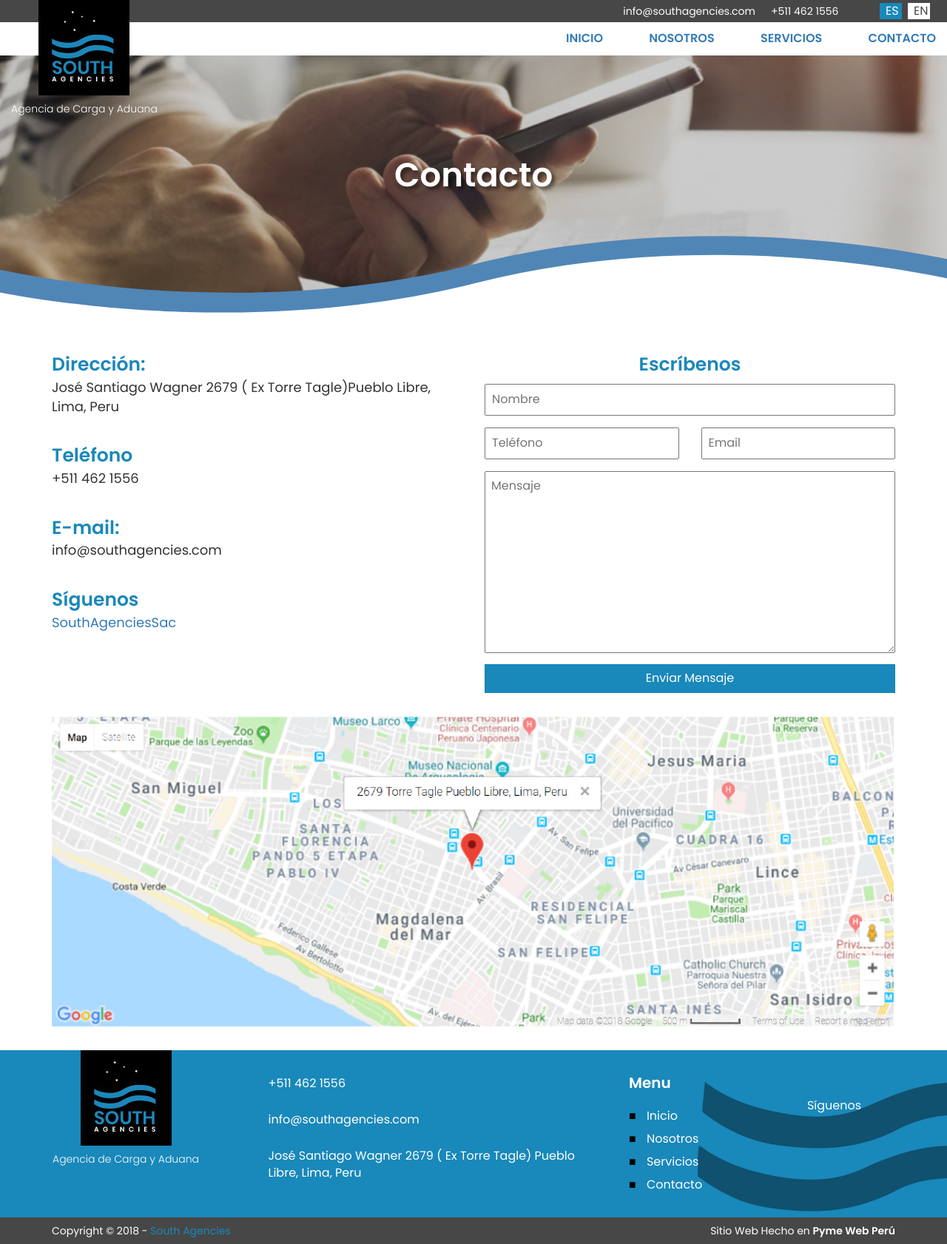
After one commit to 6418/south, a PHP site: page /contacto.html in a window 1280 px wide. The commit adds this page. Shown: the whole page at 74% size. Run offline with PHP 8.4, Linux system fonts and the light colour scheme; some libraries are stand-ins or nearby versions.

Commit message:
part contact

```diff
--- /dev/null
+++ b/contacto.html
@@ -0,0 +1,169 @@
+<!DOCTYPE html>
+<html lang="en">
+<head>
+    <meta charset="UTF-8">
+    <meta name="viewport" content="width=device-width, initial-scale=1.0">
+    <meta http-equiv="X-UA-Compatible" content="ie=edge">
+    <title>INICIO</title>
+    <link rel="stylesheet" href="css/bootstrap.css">
+    <link rel="stylesheet" href="style.css">
+    <link href="https://file.myfontastic.com/C2XzwCWfDKsj27Qu4nQF6i/icons.css" rel="stylesheet">
+    <link href="https://fonts.googleapis.com/css?family=Poppins:300,400,500,600" rel="stylesheet">
+</head>
+<body>
+<header class="header">
+    <section class="header__top">
+        <div class="container-fluid">
+            <div class="flex">
+                <div class="header__email"><i class="icon-email"></i> info@southagencies.com</div>
+                <div class="header__phone"><i class="icon-phone"></i> +511 462 1556</div>
+                <a href="#" class="header__fb"><i class="icon-fb"></i></a>
+                <a href="#" class="header__es">ES</a>
+                <a href="#" class="header__en">EN</a>
+            </div>
+        </div>
+    </section>
+    <section class="header__menu">
+        <div class="container-fluid">
+            <div class="flex">
+                <div class="header__logo">
+                    <div class="header__logo__wrap">
+                        <img src="img/logo.jpg" alt="logo">
+                        <span>Agencia de Carga y Aduana</span>
+                    </div>
+                </div>
+                <nav class="header__nav">
+                    <input type="checkbox" id="btnMovil">
+                    <label for="btnMovil">
+                        <img src="img/menu.svg" alt="menu">
+                    </label>
+                    <ul>
+                        <li><a href="#">INICIO</a></li>
+                        <li><a href="#">NOSOTROS</a></li>
+                        <li><a href="#">SERVICIOS</a></li>
+                        <li><a href="#">CONTACTO</a></li>
+                    </ul>
+                </nav>
+            </div>
+        </div>
+    </section>
+</header>
+<main class="services">
+    <div class="nosotros__banner nosotros__banner--contacto">
+        <h2 class="nosotros__banner__title">
+            Contacto
+        </h2>
+    </div>
+    <div class="container contacto">
+        <div class="row">
+            <div class="col-md-6">
+                <ul class="contacto__ul">
+                    <li>
+                        <h4>Dirección:</h4>
+                        <i class="icon-email"></i>
+                        José Santiago Wagner 2679 ( Ex Torre Tagle)Pueblo Libre, Lima, Peru
+                    </li>
+                    <li>
+                        <h4>Teléfono</h4>
+                        <i class="icon-phone"></i> +511 462 1556
+                    </li>
+                    <li>
+                        <h4>E-mail:</h4>
+                        <i class="icon-email"></i> info@southagencies.com
+                    </li>
+                    <li>
+                        <h4>Síguenos</h4>
+                        <a href="#"><i class="icon-fb"></i>SouthAgenciesSac</a>
+                    </li>
+                </ul>
+            </div>
+            <div class="col-md-6">
+                <form action="#" class="contacto__form">
+                    <h4 class="contacto__form__title">Escríbenos</h4>
+                    <div class="row">
+                        <div class="col-xs-12">
+                            <input type="text" placeholder="Nombre">
+                        </div>
+                        <div class="col-xs-6">
+                            <input type="text" placeholder="Teléfono">
+                        </div>
+                        <div class="col-xs-6">
+                            <input type="text" placeholder="Email">
+                        </div>
+                        <div class="col-xs-12">
+                            <textarea name="" id="" cols="30" rows="10" placeholder="Mensaje"></textarea>
+                        </div>
+                        <div class="col-xs-12">
+                            <button>Enviar Mensaje</button>
+                        </div>
+                    </div>
+                </form>
+            </div>
+        </div>
+        <div class="row">
+            <div class="col-xs-12">
+                <div class="contacto__map">
+                    <img src="img/map.jpg" alt="">
+                </div>
+            </div>
+        </div>
+    </div>
+</main>
+<footer class="footer">
+    <div class="container">
+        <div class="row">
+            <div class="col-md-3">
+                <div class="header__logo__wrap header__logo__wrap--position">
+                    <img src="img/logo.jpg" alt="logo">
+                    <span>Agencia de Carga y Aduana</span>
+                </div>
+            </div>
+            <div class="col-md-5">
+                <ul class="footer__datos">
+                    <li>
+                        <i class="icon-phone"></i>
+                        +511 462 1556
+                    </li>
+                    <li>
+                        <i class="icon-email"></i> info@southagencies.com
+                    </li>
+                    <li>
+                            <i class="icon-email"></i>
+                        José Santiago Wagner 2679 ( Ex Torre Tagle)
+Pueblo Libre, Lima, Peru
+                    </li>
+                </ul>
+            </div>
+            <div class="col-md-2">
+                <h4 class="footer__title">Menu</h4>
+                <nav>
+                    <ul class="footer__menu">
+                        <li>Inicio</li>
+                        <li>Nosotros</li>
+                        <li>Servicios</li>
+                        <li>Contacto </li>
+                    </ul>
+                </nav>
+            </div>
+            <div class="col-md-2">
+                <div class="footer__fb">
+                    <a href="#"><i class="icon-fb"></i>Síguenos</a>
+                </div>
+            </div>
+        </div>
+    </div>
+    <div class="footer__pie">
+        <div class="container">
+            <div class="row">
+                <div class="col-sm-6 footer__pie__copy">
+                    <p>Copyright © 2018 - <span>South Agencies</span></p>
+                </div>
+                <div class="col-sm-6 footer__pie__tag">
+                    <p>Sitio Web Hecho en <a href="">Pyme Web Perú</a></p>
+                </div>
+            </div>
+        </div>
+    </div>
+</footer>
+</body>
+</html>
--- a/sass/style.scss
+++ b/sass/style.scss
@@ -372,6 +372,9 @@ a{
         &--services{
             background-image: url('img/servicio.jpg');
         }
+        &--contacto{
+            background-image: url('img/contacto.jpg');
+        }
     }
     &__img{
         display: block;
@@ -508,6 +511,41 @@ a{
     &__items{
         padding: 3em 0;
         border-bottom: 1px solid $black;
+    }
+}
+.contacto{
+    &__ul{
+        li{
+            list-style: none;
+            font-size: 18px;
+            margin-bottom: 2em;
+        }
+        h4{
+            color: $blue;
+            font-size: 25px;
+        }
+    }
+    &__form{
+        h4{
+            color: $blue;
+            font-size: 25px;
+            text-align: center;
+        }
+        input,textarea{
+            width: 100%;
+            padding: .5em;
+            margin: .5em 0;
+        }
+        button{
+            background-color: $blue;
+            color: #FFF;
+            width: 100%;
+            border: 0;
+            padding: .5em;
+        }
+    }
+    &__map{
+        margin: 2em 0;
     }
 }
 .pie{
--- a/style.css
+++ b/style.css
@@ -371,6 +371,8 @@ a {
     text-shadow: 4px 4px 5px rgba(0, 0, 0, 0.5); }
   .nosotros__banner--services {
     background-image: url("img/servicio.jpg"); }
+  .nosotros__banner--contacto {
+    background-image: url("img/contacto.jpg"); }
 
 .nosotros__img {
   display: block;
@@ -495,6 +497,35 @@ a {
 .services__items {
   padding: 3em 0;
   border-bottom: 1px solid #474747; }
+
+.contacto__ul li {
+  list-style: none;
+  font-size: 18px;
+  margin-bottom: 2em; }
+
+.contacto__ul h4 {
+  color: #1988ba;
+  font-size: 25px; }
+
+.contacto__form h4 {
+  color: #1988ba;
+  font-size: 25px;
+  text-align: center; }
+
+.contacto__form input, .contacto__form textarea {
+  width: 100%;
+  padding: .5em;
+  margin: .5em 0; }
+
+.contacto__form button {
+  background-color: #1988ba;
+  color: #FFF;
+  width: 100%;
+  border: 0;
+  padding: .5em; }
+
+.contacto__map {
+  margin: 2em 0; }
 
 .pie {
   padding: 2em;
```
Also changed, not shown: img/contacto.jpg (added), img/map.jpg (added).
